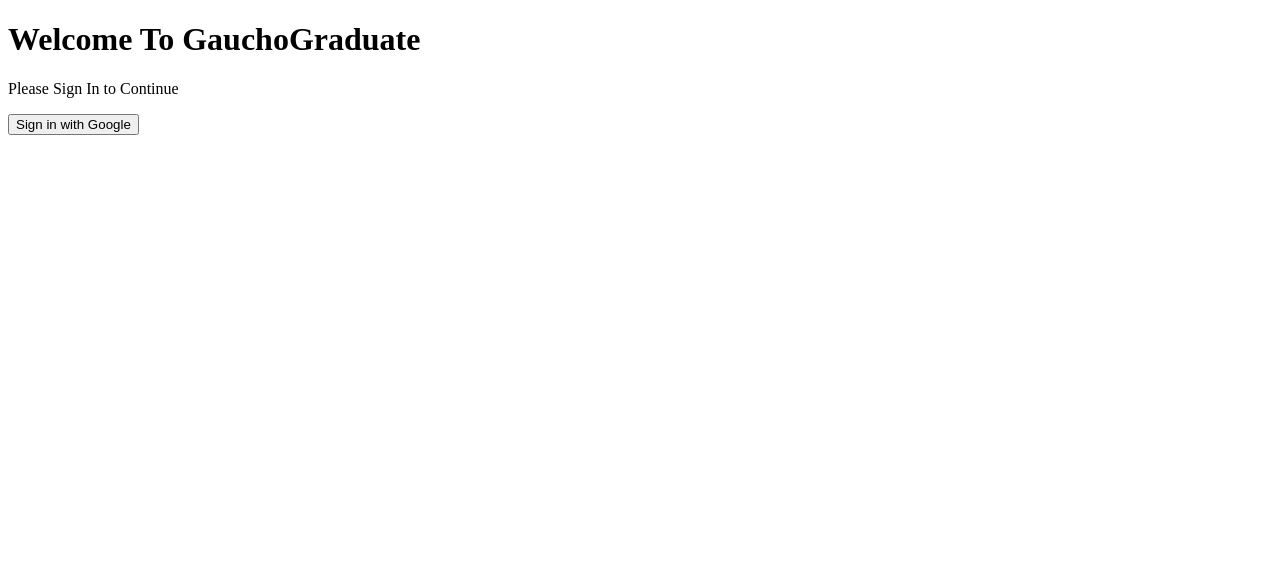
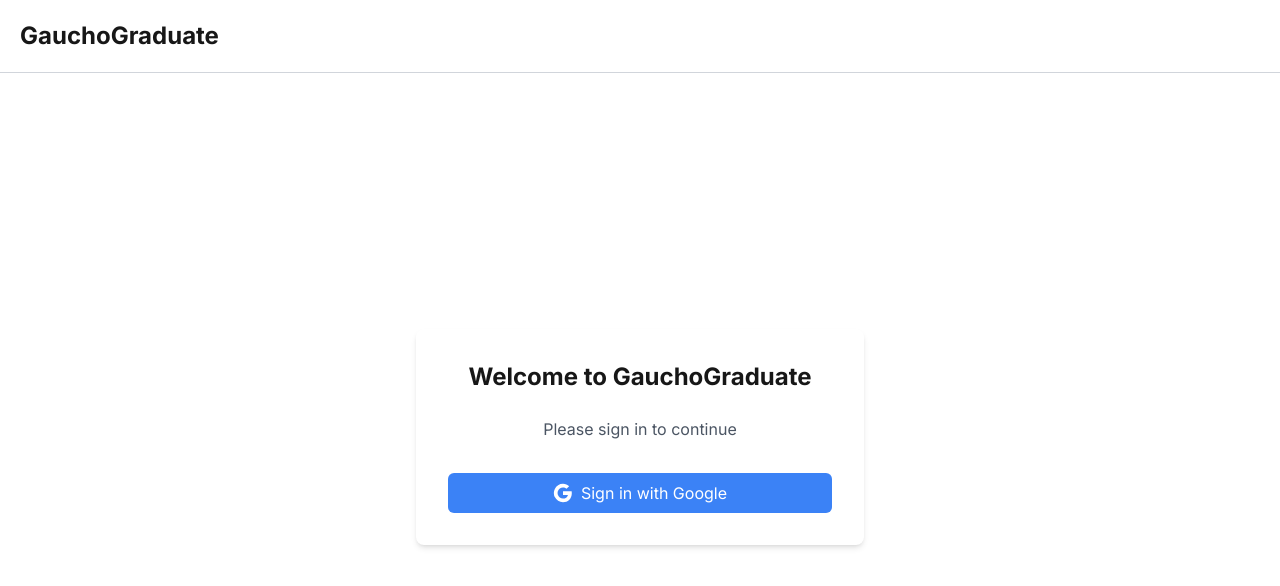
Before and after one commit to ucsb-cs148-w25/pj03-gauchograduate, a Next.js app in the folder gauchograduate/: page /signin in a window 1280 px wide. Shown: the top 586 px of the page. Built offline with nearby package versions, Linux system fonts and the light colour scheme; no server answers.

Commit message:
Fixed app directory structure, cleaned up sign in and dashboard pages.

```diff
--- /dev/null
+++ b/gauchograduate/src/app/components/Navbar.tsx
@@ -0,0 +1,26 @@
+'use client';
+
+import { useSession, signOut } from "next-auth/react";
+
+export default function Navbar() {
+  const { data: session } = useSession();
+
+  return (
+    <nav className="p-5 bg-[var(--background)] border-b border-gray-300 flex justify-between items-center">
+      <h1 className="text-2xl font-bold">GauchoGraduate</h1>
+      <div className="text-sm flex items-center gap-4">
+        {session?.user?.name && (
+          <>
+            <span>Logged in as {session.user.name.split(' ')[0]}</span>
+            <button
+              onClick={() => signOut({ callbackUrl: '/signin' })}
+              className="px-3 py-1 bg-red-500 text-white rounded-md hover:bg-red-600 transition-colors"
+            >
+              Log out
+            </button>
+          </>
+        )}
+      </div>
+    </nav>
+  );
+}
--- /dev/null
+++ b/gauchograduate/src/app/components/icons/GoogleLogo.tsx
@@ -0,0 +1,22 @@
+export default function GoogleLogo() {
+  return (
+    <svg className="w-5 h-5" viewBox="0 0 24 24">
+      <path
+        fill="currentColor"
+        d="M22.56 12.25c0-.78-.07-1.53-.2-2.25H12v4.26h5.92c-.26 1.37-1.04 2.53-2.21 3.31v2.77h3.57c2.08-1.92 3.28-4.74 3.28-8.09z"
+      />
+      <path
+        fill="currentColor"
+        d="M12 23c2.97 0 5.46-.98 7.28-2.66l-3.57-2.77c-.98.66-2.23 1.06-3.71 1.06-2.86 0-5.29-1.93-6.16-4.53H2.18v2.84C3.99 20.53 7.7 23 12 23z"
+      />
+      <path
+        fill="currentColor"
+        d="M5.84 14.09c-.22-.66-.35-1.36-.35-2.09s.13-1.43.35-2.09V7.07H2.18C1.43 8.55 1 10.22 1 12s.43 3.45 1.18 4.93l2.85-2.22.81-.62z"
+      />
+      <path
+        fill="currentColor"
+        d="M12 5.38c1.62 0 3.06.56 4.21 1.64l3.15-3.15C17.45 2.09 14.97 1 12 1 7.7 1 3.99 3.47 2.18 7.07l3.66 2.84c.87-2.6 3.3-4.53 6.16-4.53z"
+      />
+    </svg>
+  );
+}
--- a/gauchograduate/src/app/globals.css
+++ b/gauchograduate/src/app/globals.css
@@ -15,7 +15,6 @@
 body {
   color: var(--foreground);
   background: var(--background);
-  font-family: Inter;
 }
 
 /* @media (prefers-color-scheme: dark) {
--- /dev/null
+++ b/gauchograduate/src/pages/_app.tsx
@@ -0,0 +1,19 @@
+import type { AppProps } from 'next/app';
+import { SessionProvider } from 'next-auth/react';
+import { Inter } from 'next/font/google';
+import '../app/globals.css';
+
+const inter = Inter({
+  subsets: ['latin'],
+  display: 'swap',
+});
+
+export default function App({ Component, pageProps: { session, ...pageProps } }: AppProps) {
+  return (
+    <SessionProvider session={session}>
+      <div className={inter.className}>
+        <Component {...pageProps} />
+      </div>
+    </SessionProvider>
+  );
+}
--- /dev/null
+++ b/gauchograduate/src/pages/_document.tsx
@@ -0,0 +1,13 @@
+import { Html, Head, Main, NextScript } from 'next/document';
+
+export default function Document() {
+  return (
+    <Html lang="en">
+      <Head />
+      <body>
+        <Main />
+        <NextScript />
+      </body>
+    </Html>
+  );
+}
--- /dev/null
+++ b/gauchograduate/src/pages/index.tsx
@@ -0,0 +1,48 @@
+'use client';
+
+import { useSession } from "next-auth/react";
+import { useRouter } from "next/router";
+import { useEffect } from "react";
+import CourseCatalog from "../app/components/CourseCatalog";
+import FourYearPlan from "../app/components/four-year-plan";
+import Navbar from "../app/components/Navbar";
+
+export default function HomePage() {
+  const { data: session, status } = useSession();
+  const router = useRouter();
+
+  useEffect(() => {
+    if (status === "unauthenticated") {
+      router.push("/signin");
+    }
+  }, [status, router]);
+
+  if (status === "loading") {
+    return <div>Loading...</div>;
+  }
+
+  if (!session) {
+    return null;
+  }
+
+  return (
+    <div className="min-h-screen flex flex-col">
+      <Navbar />
+
+      <div className="flex flex-1">
+        {/* Course Catalog */}
+        <CourseCatalog />
+
+        {/* 4-year calendar */}
+        <div className="w-2/4 bg-white p-4 rounded-md shadow">
+          <FourYearPlan />
+        </div>
+
+        {/* Graduation Progress */}
+        <div className="w-1/4 bg-[var(--off-white)] p-4">
+          <h2 className="text-xl font-semibold">Progress Tracker</h2>
+        </div>
+      </div>
+    </div>
+  );
+}
--- a/gauchograduate/src/pages/signin.tsx
+++ b/gauchograduate/src/pages/signin.tsx
@@ -1,13 +1,25 @@
 import { signIn } from 'next-auth/react';
+import Navbar from '../app/components/Navbar';
+import GoogleLogo from '../app/components/icons/GoogleLogo';
 
 export default function SignIn() {
     return (
-        <div>
-            <h1> Welcome To GauchoGraduate </h1>
-            <p> Please Sign In to Continue </p>
-            <button onClick={() => signIn('google', { callbackUrl: '/dashboard'})}>
-                Sign in with Google
-            </button>
+        <div className="min-h-screen flex flex-col">
+            <Navbar />
+
+            <div className="flex-1 flex items-center justify-center">
+                <div className="bg-white p-8 rounded-lg shadow-md w-full max-w-md mx-4">
+                    <h1 className="text-2xl font-bold text-center mb-6">Welcome to GauchoGraduate</h1>
+                    <p className="text-gray-600 text-center mb-8">Please sign in to continue</p>
+                    <button
+                        onClick={() => signIn('google', { callbackUrl: '/'})}
+                        className="w-full bg-blue-500 text-white py-2 px-4 rounded-md hover:bg-blue-600 transition-colors flex items-center justify-center gap-2"
+                    >
+                        <GoogleLogo />
+                        Sign in with Google
+                    </button>
+                </div>
+            </div>
         </div>
     );
 }
```
Also changed, not shown: gauchograduate/src/app/homepage/page.tsx (deleted, +0 -31 lines), gauchograduate/src/app/layout.tsx (deleted, +0 -27 lines), gauchograduate/src/app/page.tsx (deleted, +0 -31 lines).
